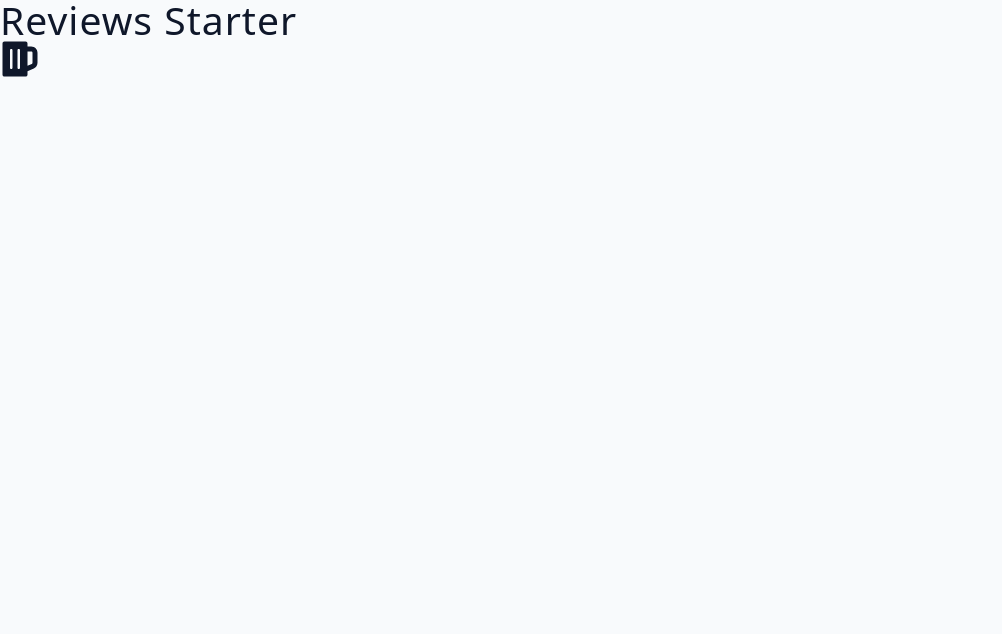
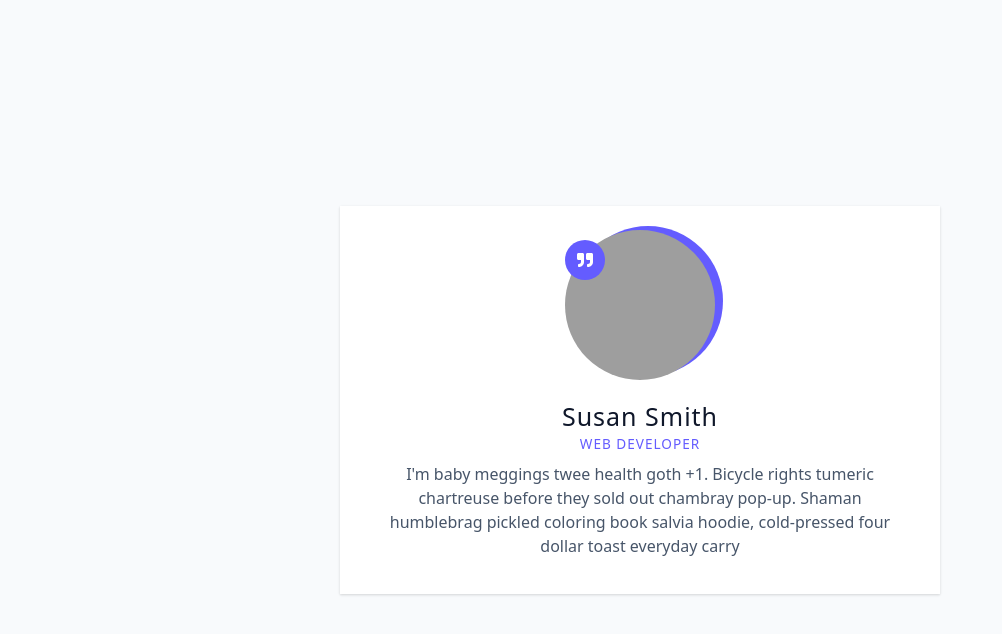
Before and after one commit to Yabetsu16/react_18_course_reviews_application, a React (Vite) app: page / in a window 1280 px wide. Shown: the top 634 px of the page, without its empty margins (0-1002 px from the left). Built offline with nearby package versions, Linux system fonts and the light colour scheme; grey boxes are pictures that could not be loaded.

Commit message:
Display person

```diff
--- a/src/App.jsx
+++ b/src/App.jsx
@@ -1,15 +1,29 @@
 import { useState } from "react";
 import people from "./data";
-import { FaBeer } from "react-icons/fa";
+import {
+	FaChevronCircleLeft,
+	FaChevronCircleRight,
+	FaQuoteRight,
+} from "react-icons/fa";
 const App = () => {
 	const [index, setIndex] = useState(0);
 	const { name, job, image, text } = people[index];
-	console.log(name);
+
 	return (
-		<div>
-			<h2>Reviews Starter</h2>
-			<FaBeer className='beer' />
-		</div>
+		<main>
+			<article className='review'>
+				<div className='img-container'>
+					<img src={image} alt={name} className='person-img' />
+
+					<span className='quote-icon'>
+						<FaQuoteRight />
+					</span>
+				</div>
+				<h4 className='author'>{name}</h4>
+				<p className='job'>{job}</p>
+				<p className='info'>{text}</p>
+			</article>
+		</main>
 	);
 };
 export default App;
```
